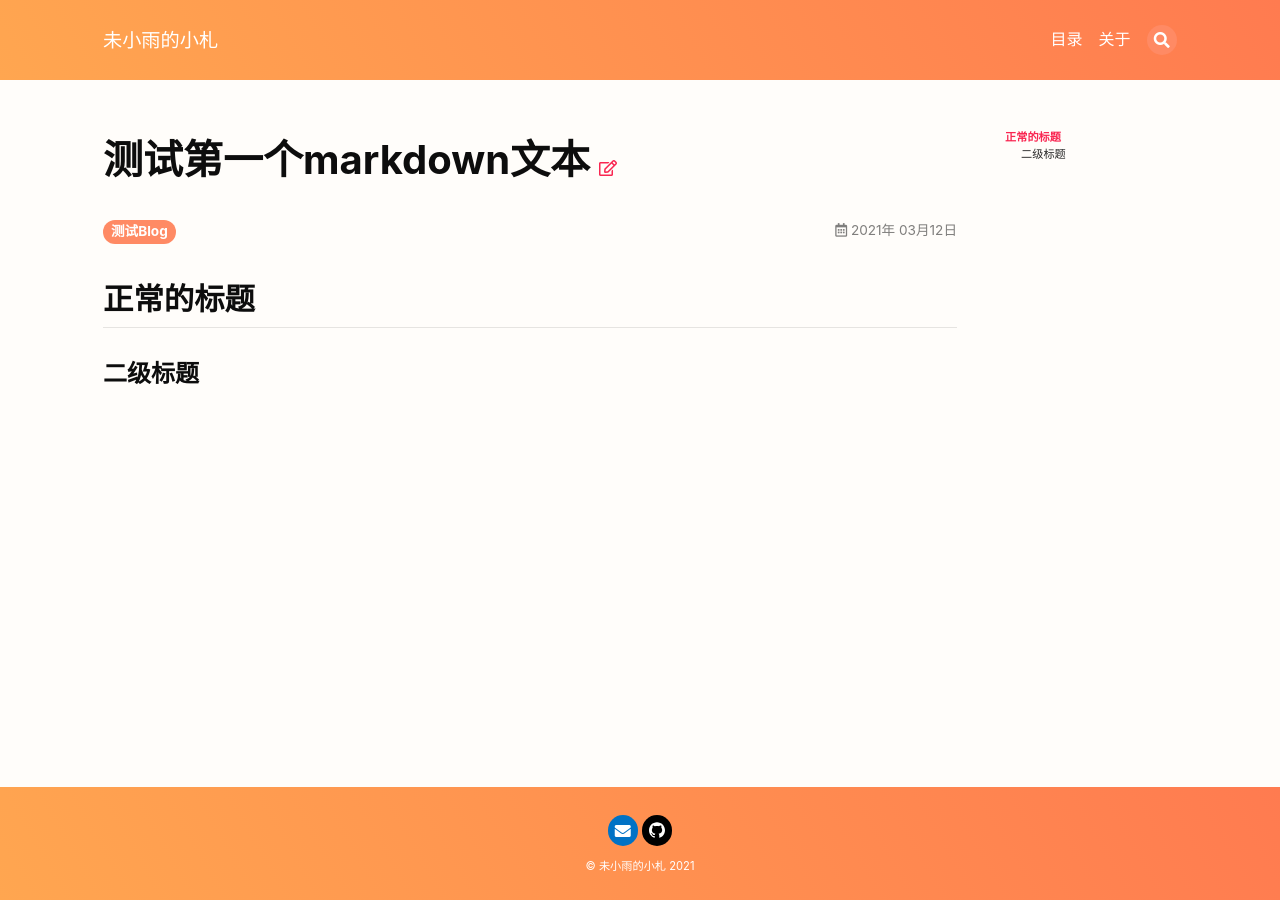
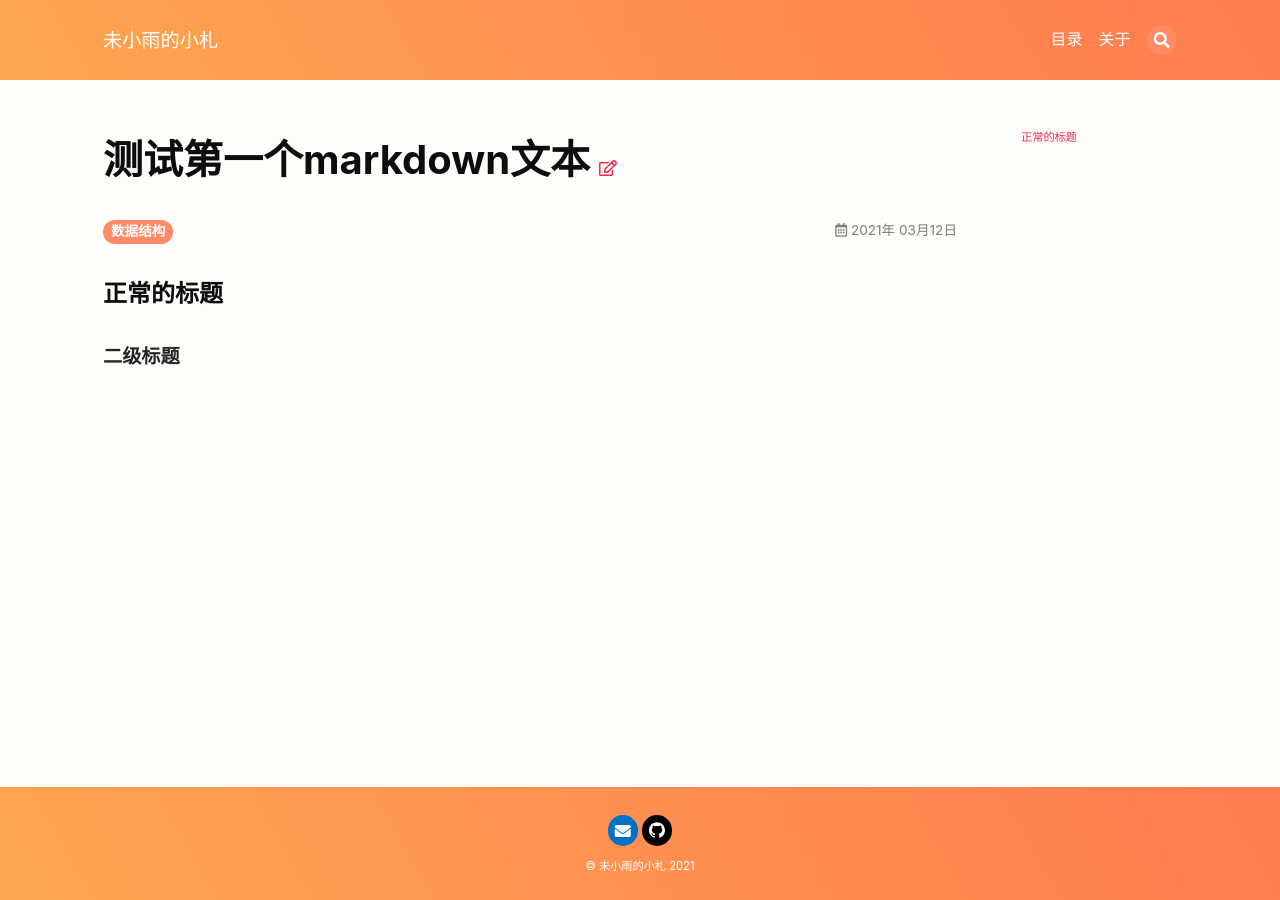
Before and after one commit to cloudland/cloudland.github.io, a Jekyll site: the page built from _posts/2021-03-12-blog-01.md, in a window 1280 px wide. Built offline with Jekyll 4.4.1, drawn with Linux system fonts in a browser that asks for light colours; nearby versions of some CDN libraries.

```diff
--- a/_posts/2021-03-12-blog-01.md
+++ b/_posts/2021-03-12-blog-01.md
@@ -6,8 +6,8 @@ aside:
 
 title: 测试第一个markdown文本
 date: 2021-03-12 09:00
-tags: 测试Blog
+tags: 数据结构
 ---
 
-## 正常的标题
-### 二级标题
+### 正常的标题
+#### 二级标题
```
Also changed, not shown: 4 other files.
